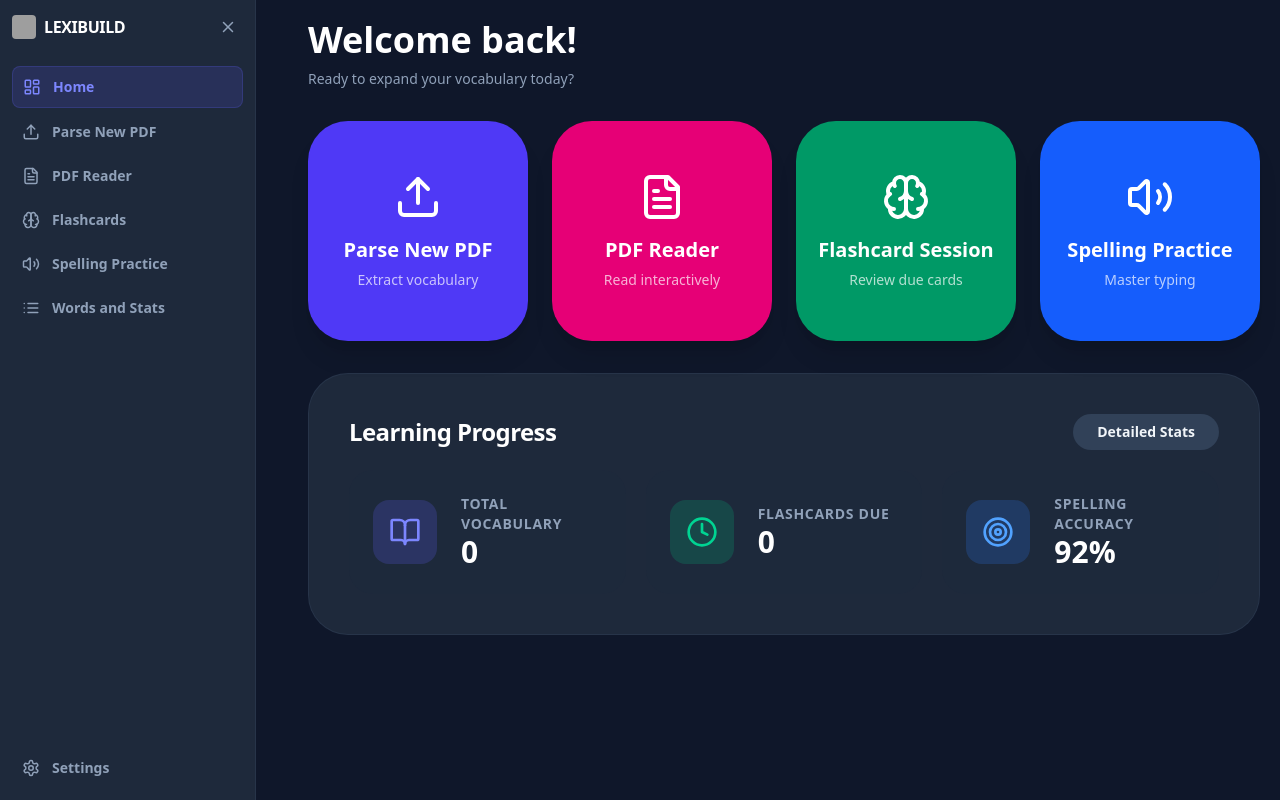
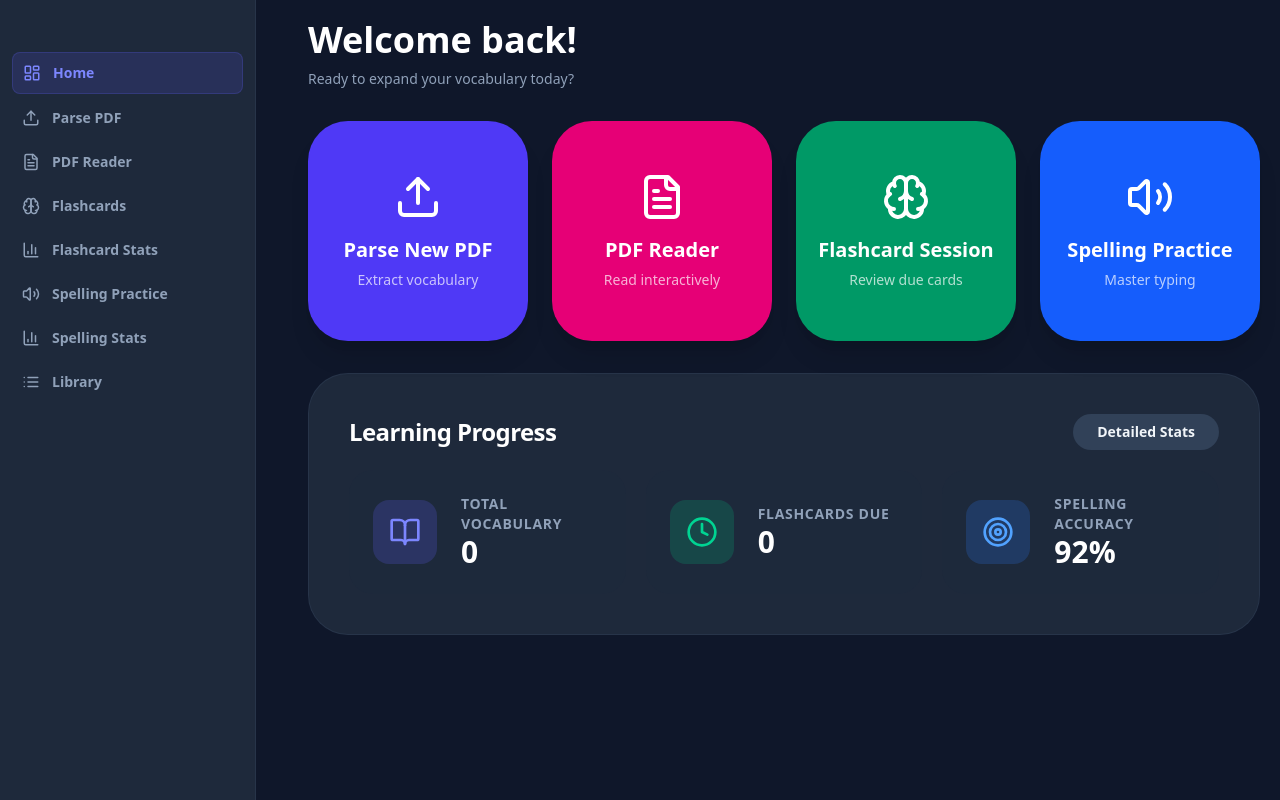
Before and after one commit to ObieHam/GemRSS, a Next.js app: page / in a window 1280 px wide. Built offline with nearby package versions, Linux system fonts and the light colour scheme; grey boxes are pictures that could not be loaded.

Commit message:
Update Sidebar.js

```diff
--- a/components/Sidebar.js
+++ b/components/Sidebar.js
@@ -1,57 +1,34 @@
-import { LayoutDashboard, Upload, FileText, Brain, Volume2, List, Settings, Menu, X } from 'lucide-react';
+import { LayoutDashboard, Upload, FileText, Brain, Volume2, List, BarChart3, Settings, Menu, X } from 'lucide-react';
 
 export default function Sidebar({ view, setView, sidebarOpen, setSidebarOpen, onSettingsClick }) {
-  const LOGO_URL = "https://raw.githubusercontent.com/ObieHam/FileIcons/main/Untitled-1.png";
-
   const menuItems = [
     { id: 'home', label: 'Home', icon: LayoutDashboard },
-    { id: 'parse', label: 'Parse New PDF', icon: Upload },
+    { id: 'parse', label: 'Parse PDF', icon: Upload },
     { id: 'reader', label: 'PDF Reader', icon: FileText },
     { id: 'flashcards', label: 'Flashcards', icon: Brain },
+    { id: 'flashcard-stats', label: 'Flashcard Stats', icon: BarChart3 },
     { id: 'spelling', label: 'Spelling Practice', icon: Volume2 },
-    { id: 'browse', label: 'Words and Stats', icon: List },
+    { id: 'spelling-stats', label: 'Spelling Stats', icon: BarChart3 },
+    { id: 'browse', label: 'Library', icon: List },
   ];
 
   return (
     <div className={`fixed top-0 left-0 h-full bg-[#1e293b] border-r border-slate-700/50 transition-all duration-300 z-50 ${sidebarOpen ? 'w-64' : 'w-16'}`}>
       <div className="p-3 h-full flex flex-col">
-        <div className={`flex items-center ${sidebarOpen ? 'justify-between' : 'justify-center'} mb-6`}>
-          {sidebarOpen && (
-            <div className="flex items-center gap-2">
-              <img src={LOGO_URL} alt="Logo" className="w-6 h-6 rounded" />
-              <span className="text-base font-black tracking-tight text-white uppercase">LEXIBUILD</span>
-            </div>
-          )}
-          <button onClick={() => setSidebarOpen(!sidebarOpen)} className="p-1.5 hover:bg-slate-700/50 rounded-lg transition-colors text-slate-400">
-            {sidebarOpen ? <X size={18} /> : <Menu size={24} className="text-indigo-400" />}
-          </button>
-        </div>
-
-        <nav className="space-y-1 flex-1">
+        <nav className="space-y-1 flex-1 mt-10">
           {menuItems.map((item) => (
             <button
               key={item.id}
               onClick={() => setView(item.id)}
               className={`w-full flex items-center ${sidebarOpen ? 'gap-3 p-2.5' : 'justify-center p-2.5'} rounded-lg transition-all ${
-                view === item.id
-                ? 'bg-indigo-500/15 text-indigo-400 border border-indigo-500/20'
-                : 'hover:bg-slate-700/30 text-slate-400'
+                view === item.id ? 'bg-indigo-500/15 text-indigo-400 border border-indigo-500/20' : 'hover:bg-slate-700/30 text-slate-400'
               }`}
-              title={!sidebarOpen ? item.label : ''}
             >
               <item.icon size={sidebarOpen ? 18 : 24} />
               {sidebarOpen && <span className="text-sm font-semibold">{item.label}</span>}
             </button>
           ))}
         </nav>
-
-        <button
-          onClick={onSettingsClick}
-          className={`flex items-center ${sidebarOpen ? 'gap-3 p-2.5' : 'justify-center p-2.5'} rounded-lg hover:bg-slate-700/30 text-slate-400 transition-all`}
-        >
-          <Settings size={sidebarOpen ? 18 : 24} />
-          {sidebarOpen && <span className="text-sm font-semibold">Settings</span>}
-        </button>
       </div>
     </div>
   );
```
